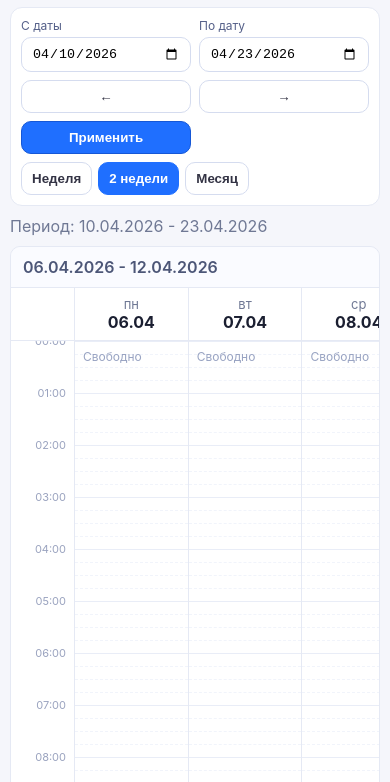
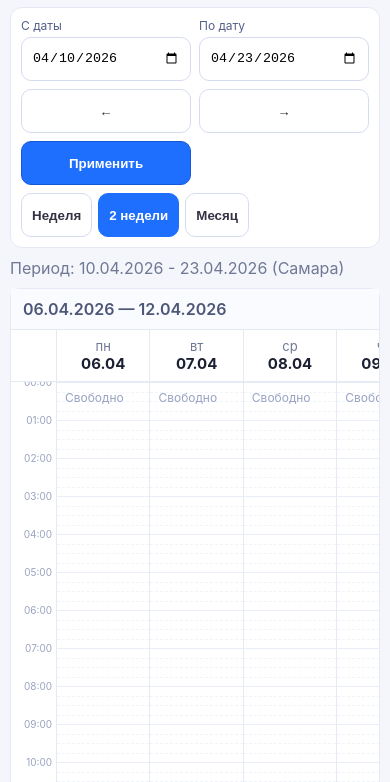
Before and after one commit to m7956282-ux/calendar, a plain HTML site: page index.html in a window 390 px wide. Shown: the part 62-844 px from the top of the page. Drawn offline with Linux system fonts and the light colour scheme.

Commit message:
Calendar: mobile scroll, pan-x wrapper, no sticky header on small screens

```diff
--- a/index.html
+++ b/index.html
@@ -2,13 +2,14 @@
 <html lang="ru">
 <head>
   <meta charset="utf-8" />
-  <meta name="viewport" content="width=device-width, initial-scale=1" />
+  <meta name="viewport" content="width=device-width, initial-scale=1, viewport-fit=cover" />
   <title>Календарь занятости кабинета</title>
   <style>
-    :root{--bg:#f5f6fb;--card:#fff;--text:#1b1f31;--muted:#6f7894;--line:#e5e9f4;--event:#dfe7ff;--event-border:#7b8fff;--hour-h:52px;}
+    :root{--bg:#f5f6fb;--card:#fff;--text:#1b1f31;--muted:#6f7894;--line:#e5e9f4;--event:#dfe7ff;--event-border:#7b8fff;--hour-h:52px;--time-col:64px;}
     *{box-sizing:border-box;}
-    body{margin:0;background:var(--bg);color:var(--text);font-family:-apple-system,BlinkMacSystemFont,Segoe UI,Arial,sans-serif;}
-    .wrap{max-width:1320px;margin:0 auto;padding:14px;}
+    html{-webkit-text-size-adjust:100%;overflow-x:hidden;}
+    body{margin:0;background:var(--bg);color:var(--text);font-family:-apple-system,BlinkMacSystemFont,Segoe UI,Arial,sans-serif;overflow-x:hidden;-webkit-overflow-scrolling:touch;}
+    .wrap{max-width:1320px;margin:0 auto;padding:14px;padding-bottom:max(14px, env(safe-area-inset-bottom, 0px));}
     h1{margin:0 0 6px;font-size:28px;font-weight:700;}
     .muted{color:var(--muted);margin-bottom:10px;}
     .controls{display:flex;gap:8px;align-items:end;flex-wrap:wrap;background:var(--card);border:1px solid var(--line);border-radius:12px;padding:10px;margin-bottom:10px;}
@@ -26,18 +27,27 @@
     .view-switch{display:flex;gap:6px;}
     .view-switch button.active{background:#1f6fff;color:#fff;border-color:#1f6fff;}
     .address{font-size:14px;color:#334;margin:6px 0 10px;}
-    .calendar-shell{background:var(--card);border:1px solid var(--line);border-radius:14px;overflow:auto;}
+    /* Внешняя рамка; вертикаль — прокрутка страницы, горизонталь — только внутри .calendar-pan-x */
+    .calendar-shell{background:var(--card);border:1px solid var(--line);border-radius:14px;overflow:visible;}
+    .calendar-pan-x{
+      overflow-x:auto;
+      overflow-y:visible;
+      -webkit-overflow-scrolling:touch;
+      overscroll-behavior-x:contain;
+      overscroll-behavior-y:auto;
+      touch-action:pan-x pan-y;
+    }
     .week{min-width:980px;border-top:1px solid var(--line);}
     .week:first-child{border-top:none;}
     .week-title{padding:10px 12px;border-bottom:1px solid var(--line);font-weight:600;color:#4c5677;background:#fafbff;}
-    .grid-head{display:grid;grid-template-columns:64px repeat(7,1fr);border-bottom:1px solid var(--line);position:sticky;top:0;background:#fff;z-index:2;}
+    .grid-head{display:grid;grid-template-columns:var(--time-col) repeat(7, minmax(0, 1fr));border-bottom:1px solid var(--line);position:sticky;top:0;background:#fff;z-index:2;}
     .grid-head .corner{border-right:1px solid var(--line);}
     .day-col-head{padding:8px 6px;border-right:1px solid var(--line);text-align:center;}
     .day-col-head:last-child{border-right:none;}
     .day-col-head .d{font-size:13px;color:var(--muted);}
     .day-col-head .n{font-size:16px;font-weight:700;}
     .day-col-head.today{background:#f0f5ff;}
-    .grid-body{position:relative;display:grid;grid-template-columns:64px repeat(7,1fr);height:calc(var(--hour-h) * 24);}
+    .grid-body{position:relative;display:grid;grid-template-columns:var(--time-col) repeat(7, minmax(0, 1fr));height:calc(var(--hour-h) * 24);}
     .times{position:relative;border-right:1px solid var(--line);}
     .time-label{position:absolute;right:8px;transform:translateY(-50%);font-size:11px;color:#9aa3bf;}
     .day-col{position:relative;border-right:1px solid var(--line);}
@@ -49,12 +59,24 @@
     .event .s{font-size:11px;color:#4f5b85;margin-top:2px;}
     .empty-day{position:absolute;left:8px;right:8px;top:8px;font-size:12px;color:#98a3c2;}
     @media (max-width:760px){
+      :root{--hour-h:42px;--time-col:52px;}
       h1{font-size:22px}
-      .wrap{padding:10px}
-      .controls{display:grid;grid-template-columns:1fr 1fr}
+      .wrap{padding:10px;padding-bottom:max(12px, env(safe-area-inset-bottom, 0px))}
+      .controls{display:grid;grid-template-columns:1fr 1fr;gap:8px}
+      .controls input,.controls button{min-height:44px;touch-action:manipulation}
       .view-switch{grid-column:1/-1}
       .calendar-shell{border-radius:10px}
-      .week{min-width:860px}
+      .week{min-width:780px}
+      /* Sticky внутри широкой сетки на iOS/Android даёт рывки и «залипание» — заголовок недели крутится вместе с сеткой */
+      .grid-head{position:relative;top:auto}
+      .day-col-head .n{font-size:15px}
+      .event .t{font-size:11px}
+      .event .s{font-size:10px}
+      .time-label{font-size:10px;right:4px}
+    }
+    @media (max-width:400px){
+      :root{--hour-h:38px;--time-col:46px;}
+      .week{min-width:700px}
     }
   </style>
 </head>
@@ -78,8 +100,15 @@
     <div id="calendar" class="calendar-shell"></div>
   </div>
 <script>
-const HOUR_H = 52;
 const DATA_URL = "./data/bookings.json";
+function hourHeightPx(){
+  const raw = getComputedStyle(document.documentElement).getPropertyValue("--hour-h").trim();
+  const v = parseFloat(raw);
+  return Number.isFinite(v) && v > 0 ? v : 52;
+}
+/** Кабинет в Самаре; JSON от бота с офсетом +04:00, сетка и даты — гражданское время Самары */
+const TZ = "Europe/Samara";
+const SAMARA_OFFSET_MS = 4 * 60 * 60 * 1000;
 let currentPreset = 14;
 const dateFrom = document.getElementById("dateFrom");
 const dateTo = document.getElementById("dateTo");
@@ -90,42 +119,159 @@ const viewWeek = document.getElementById("viewWeek");
 const view2Week = document.getElementById("view2Week");
 const viewMonth = document.getElementById("viewMonth");
 const selectedRange = document.getElementById("selectedRange");
+const dtfYMD = new Intl.DateTimeFormat("en-CA", { timeZone: TZ, year: "numeric", month: "2-digit", day: "2-digit" });
 function pad(n){ return String(n).padStart(2,'0'); }
-function isoDateUTC(d){ return `${d.getUTCFullYear()}-${pad(d.getUTCMonth()+1)}-${pad(d.getUTCDate())}`; }
-function parseIso(iso){ return new Date(iso + "Z"); }
-function parseDateInput(v){ if(!v) return null; const [y,m,d] = v.split("-").map(Number); return new Date(Date.UTC(y,m-1,d)); }
-function dayKeyFromDate(d){ return isoDateUTC(d); }
-function minutesFromStartOfDay(d){ return d.getUTCHours()*60 + d.getUTCMinutes(); }
-function weekStart(date){ const d = new Date(Date.UTC(date.getUTCFullYear(), date.getUTCMonth(), date.getUTCDate())); const w = d.getUTCDay(); d.setUTCDate(d.getUTCDate() - ((w + 6) % 7)); return d; }
-function fmtWeekTitle(start){ const end = new Date(start.getTime() + 6*24*3600*1000); return `${pad(start.getUTCDate())}.${pad(start.getUTCMonth()+1)}.${start.getUTCFullYear()} - ${pad(end.getUTCDate())}.${pad(end.getUTCMonth()+1)}.${end.getUTCFullYear()}`; }
+function samaraYMD(d){ return dtfYMD.format(d); }
+/** YYYY-MM-DD в Самаре → момент 00:00 этой даты по Самаре (Europe/Samara = UTC+4 без DST) */
+function startOfSamaraDay(ymd){
+  const [y,m,d] = ymd.split("-").map(Number);
+  return new Date(Date.UTC(y, m - 1, d) - SAMARA_OFFSET_MS);
+}
+function addDaysSamara(ymd, delta){
+  const t = startOfSamaraDay(ymd).getTime() + delta * 86400000;
+  return samaraYMD(new Date(t));
+}
+function endOfSamaraDayInstant(ymd){
+  const next = addDaysSamara(ymd, 1);
+  return new Date(startOfSamaraDay(next).getTime() - 1);
+}
+function parseIso(iso){
+  const s = String(iso || "").trim();
+  if (!s) return new Date(NaN);
+  return new Date(s);
+}
+function parseDateInput(v){
+  if (!v) return null;
+  return startOfSamaraDay(v);
+}
+function dayKeyFromDate(d){ return samaraYMD(d); }
+function samaraMinutesFromMidnight(d){
+  const p = new Intl.DateTimeFormat("en-GB", { timeZone: TZ, hour: "2-digit", minute: "2-digit", hourCycle: "h23" }).formatToParts(d);
+  const h = +p.find(x => x.type === "hour").value;
+  const m = +p.find(x => x.type === "minute").value;
+  return h * 60 + m;
+}
+const WD_LONG = { Monday: 0, Tuesday: 1, Wednesday: 2, Thursday: 3, Friday: 4, Saturday: 5, Sunday: 6 };
+function samaraWeekdayMon0(d){
+  const day = new Intl.DateTimeFormat("en-US", { timeZone: TZ, weekday: "long" }).format(d);
+  return WD_LONG[day];
+}
+function weekStartMondaySamara(instant){
+  const ymd = samaraYMD(instant);
+  const t0 = startOfSamaraDay(ymd).getTime();
+  const back = samaraWeekdayMon0(new Date(t0));
+  return new Date(t0 - back * 86400000);
+}
+function fmtDMY(ymd){
+  const [y, m, d] = ymd.split("-").map(Number);
+  return `${pad(d)}.${pad(m)}.${y}`;
+}
+function fmtWeekTitle(ws){
+  const end = new Date(ws.getTime() + 6 * 86400000);
+  return `${fmtDMY(samaraYMD(ws))} — ${fmtDMY(samaraYMD(end))}`;
+}
+function samaraHM(d){
+  const p = new Intl.DateTimeFormat("en-GB", { timeZone: TZ, hour: "2-digit", minute: "2-digit", hourCycle: "h23" }).formatToParts(d);
+  const h = pad(+p.find(x => x.type === "hour").value);
+  const mi = pad(+p.find(x => x.type === "minute").value);
+  return `${h}:${mi}`;
+}
 function weekdayShort(i){ return ["пн","вт","ср","чт","пт","сб","вс"][i]; }
 function setPreset(days){ currentPreset=days; ["viewWeek","view2Week","viewMonth"].forEach(id=>document.getElementById(id).classList.remove("active")); if(days===7) viewWeek.classList.add("active"); else if(days===14) view2Week.classList.add("active"); else viewMonth.classList.add("active"); }
-function syncDateRange(days){ const from=parseDateInput(dateFrom.value)||new Date(); const start=new Date(Date.UTC(from.getUTCFullYear(),from.getUTCMonth(),from.getUTCDate())); const end=new Date(start.getTime()+(days-1)*24*3600*1000); dateFrom.value=isoDateUTC(start); dateTo.value=isoDateUTC(end); }
-function applyToday(){ const t=new Date(); dateFrom.value=isoDateUTC(t); syncDateRange(currentPreset); }
-function shiftRange(dir){ const from=parseDateInput(dateFrom.value),to=parseDateInput(dateTo.value); if(!from||!to) return; const span=Math.max(1,Math.floor((to-from)/(24*3600*1000))+1); const step=span*dir; dateFrom.value=isoDateUTC(new Date(from.getTime()+step*24*3600*1000)); dateTo.value=isoDateUTC(new Date(to.getTime()+step*24*3600*1000)); }
-function buildHeadRow(ws){ const row=document.createElement("div"); row.className="grid-head"; const c=document.createElement("div"); c.className="corner"; row.appendChild(c); const today=dayKeyFromDate(new Date()); for(let i=0;i<7;i++){ const d=new Date(ws.getTime()+i*24*3600*1000); const cell=document.createElement("div"); cell.className="day-col-head"; if(dayKeyFromDate(d)===today) cell.classList.add("today"); cell.innerHTML=`<div class="d">${weekdayShort(i)}</div><div class="n">${pad(d.getUTCDate())}.${pad(d.getUTCMonth()+1)}</div>`; row.appendChild(cell);} return row;}
-function buildBody(ws,byDay){ const body=document.createElement("div"); body.className="grid-body"; const times=document.createElement("div"); times.className="times"; for(let h=0;h<=24;h++){ const y=h*HOUR_H; const l=document.createElement("div"); l.className="time-label"; l.style.top=`${y}px`; l.textContent=`${pad(h%24)}:00`; times.appendChild(l);} body.appendChild(times);
-for(let i=0;i<7;i++){ const d=new Date(ws.getTime()+i*24*3600*1000); const key=dayKeyFromDate(d); const col=document.createElement("div"); col.className="day-col";
-for(let q=0;q<=96;q++){ const line=document.createElement("div"); line.className=(q%4===0)?"line-hour":"line-quarter"; line.style.top=`${(q/4)*HOUR_H}px`; col.appendChild(line);}
-const list=(byDay.get(key)||[]).sort((a,b)=>a.start_ts.localeCompare(b.start_ts));
-if(!list.length){ const e=document.createElement("div"); e.className="empty-day"; e.textContent="Свободно"; col.appendChild(e);}
-else{ for(const b of list){ const s=parseIso(b.start_ts), e=parseIso(b.end_ts); const top=(minutesFromStartOfDay(s)/60)*HOUR_H; const h=Math.max(18,((minutesFromStartOfDay(e)-minutesFromStartOfDay(s))/60)*HOUR_H); const ev=document.createElement("div"); ev.className="event"; ev.style.top=`${top}px`; ev.style.height=`${h}px`; ev.innerHTML=`<div class="t">${pad(s.getUTCHours())}:${pad(s.getUTCMinutes())} - ${pad(e.getUTCHours())}:${pad(e.getUTCMinutes())}</div><div class="s">занято</div>`; col.appendChild(ev);} }
-body.appendChild(col);} return body; }
+function syncDateRange(days){
+  let from = dateFrom.value || samaraYMD(new Date());
+  dateFrom.value = from;
+  dateTo.value = addDaysSamara(from, days - 1);
+}
+function applyToday(){ dateFrom.value = samaraYMD(new Date()); syncDateRange(currentPreset); }
+function shiftRange(dir){
+  const from = dateFrom.value, to = dateTo.value;
+  if (!from || !to) return;
+  const span = Math.max(1, Math.round((startOfSamaraDay(to) - startOfSamaraDay(from)) / 86400000) + 1);
+  dateFrom.value = addDaysSamara(from, dir * span);
+  dateTo.value = addDaysSamara(to, dir * span);
+}
+function buildHeadRow(ws){
+  const row = document.createElement("div"); row.className = "grid-head";
+  const c = document.createElement("div"); c.className = "corner"; row.appendChild(c);
+  const today = samaraYMD(new Date());
+  for (let i = 0; i < 7; i++) {
+    const d = new Date(ws.getTime() + i * 86400000);
+    const cell = document.createElement("div"); cell.className = "day-col-head";
+    const ymd = samaraYMD(d);
+    if (ymd === today) cell.classList.add("today");
+    const [, mo, dd] = ymd.split("-").map(Number);
+    cell.innerHTML = `<div class="d">${weekdayShort(i)}</div><div class="n">${pad(dd)}.${pad(mo)}</div>`;
+    row.appendChild(cell);
+  }
+  return row;
+}
+function buildBody(ws, byDay){
+  const body = document.createElement("div"); body.className = "grid-body";
+  const times = document.createElement("div"); times.className = "times";
+  const hourH = hourHeightPx();
+  for (let h = 0; h <= 24; h++) {
+    const y = h * hourH;
+    const l = document.createElement("div"); l.className = "time-label"; l.style.top = `${y}px`; l.textContent = `${pad(h % 24)}:00`;
+    times.appendChild(l);
+  }
+  body.appendChild(times);
+  for (let i = 0; i < 7; i++) {
+    const d = new Date(ws.getTime() + i * 86400000);
+    const key = samaraYMD(d);
+    const col = document.createElement("div"); col.className = "day-col";
+    for (let q = 0; q <= 96; q++) {
+      const line = document.createElement("div");
+      line.className = (q % 4 === 0) ? "line-hour" : "line-quarter";
+      line.style.top = `${(q / 4) * hourH}px`;
+      col.appendChild(line);
+    }
+    const list = (byDay.get(key) || []).sort((a, b) => a.start_ts.localeCompare(b.start_ts));
+    if (!list.length) {
+      const e = document.createElement("div"); e.className = "empty-day"; e.textContent = "Свободно"; col.appendChild(e);
+    } else {
+      for (const b of list) {
+        const s = parseIso(b.start_ts), e = parseIso(b.end_ts);
+        const top = (samaraMinutesFromMidnight(s) / 60) * hourH;
+        const h = Math.max(16, ((samaraMinutesFromMidnight(e) - samaraMinutesFromMidnight(s)) / 60) * hourH);
+        const ev = document.createElement("div"); ev.className = "event"; ev.style.top = `${top}px`; ev.style.height = `${h}px`;
+        ev.innerHTML = `<div class="t">${samaraHM(s)} - ${samaraHM(e)}</div><div class="s">занято</div>`;
+        col.appendChild(ev);
+      }
+    }
+    body.appendChild(col);
+  }
+  return body;
+}
 function render(payload, fromDt, toDt){
-  const root=document.getElementById("calendar"); root.innerHTML="";
-  selectedRange.textContent=`Период: ${pad(fromDt.getUTCDate())}.${pad(fromDt.getUTCMonth()+1)}.${fromDt.getUTCFullYear()} - ${pad(toDt.getUTCDate())}.${pad(toDt.getUTCMonth()+1)}.${toDt.getUTCFullYear()}`;
-  const fromIso = isoDateUTC(fromDt)+"T00:00:00";
-  const toIso = isoDateUTC(toDt)+"T23:59:59";
-  const bookings=(payload.bookings||[]).filter(b=>b.start_ts<=toIso && b.end_ts>=fromIso);
-  const byDay=new Map();
-  for(const b of bookings){ const k=dayKeyFromDate(parseIso(b.start_ts)); if(!byDay.has(k)) byDay.set(k,[]); byDay.get(k).push(b); }
-  const startWeek=weekStart(fromDt);
-  const endExclusive=new Date(toDt.getTime()+24*3600*1000);
-  for(let ws=new Date(startWeek); ws<endExclusive; ws=new Date(ws.getTime()+7*24*3600*1000)){
-    const sec=document.createElement("section"); sec.className="week";
-    const title=document.createElement("div"); title.className="week-title"; title.textContent=fmtWeekTitle(ws);
-    sec.appendChild(title); sec.appendChild(buildHeadRow(ws)); sec.appendChild(buildBody(ws,byDay)); root.appendChild(sec);
+  const root = document.getElementById("calendar");
+  root.innerHTML = "";
+  const pan = document.createElement("div");
+  pan.className = "calendar-pan-x";
+  const fromYmd = samaraYMD(fromDt), toYmd = samaraYMD(toDt);
+  const [fy, fm, fd] = fromYmd.split("-").map(Number);
+  const [ty, tm, td] = toYmd.split("-").map(Number);
+  selectedRange.textContent = `Период: ${pad(fd)}.${pad(fm)}.${fy} - ${pad(td)}.${pad(tm)}.${ty} (Самара)`;
+  const rangeStart = startOfSamaraDay(fromYmd);
+  const rangeEnd = endOfSamaraDayInstant(toYmd);
+  const bookings = (payload.bookings || []).filter(b => {
+    const s = parseIso(b.start_ts), e = parseIso(b.end_ts);
+    return s <= rangeEnd && e >= rangeStart;
+  });
+  const byDay = new Map();
+  for (const b of bookings) {
+    const k = dayKeyFromDate(parseIso(b.start_ts));
+    if (!byDay.has(k)) byDay.set(k, []);
+    byDay.get(k).push(b);
   }
+  const startWeek = weekStartMondaySamara(fromDt);
+  const endExclusive = new Date(startOfSamaraDay(addDaysSamara(toYmd, 1)).getTime());
+  for (let ws = new Date(startWeek); ws < endExclusive; ws = new Date(ws.getTime() + 7 * 86400000)) {
+    const sec = document.createElement("section"); sec.className = "week";
+    const title = document.createElement("div"); title.className = "week-title"; title.textContent = fmtWeekTitle(ws);
+    sec.appendChild(title); sec.appendChild(buildHeadRow(ws)); sec.appendChild(buildBody(ws, byDay)); pan.appendChild(sec);
+  }
+  root.appendChild(pan);
 }
 async function load(){
   const f=parseDateInput(dateFrom.value), t=parseDateInput(dateTo.value);
```
